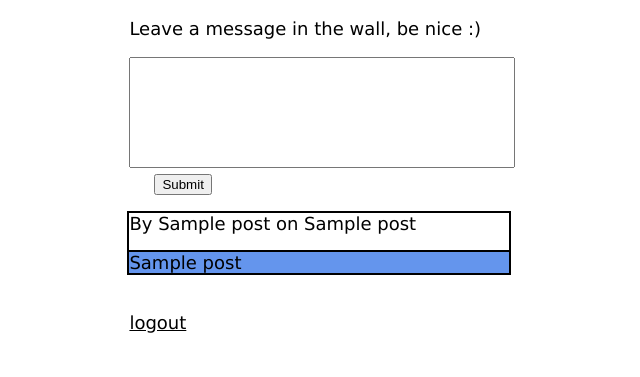
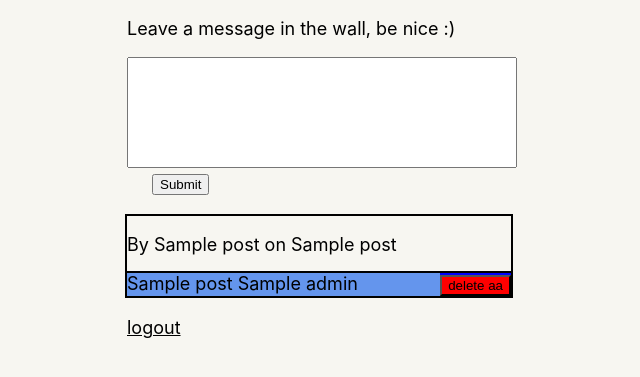
Before and after one commit to shabbs15/shabbs15.github.io, a Flask app: template templates/wall.html in a window 1280 px wide. Shown: the top 377 px of the page, without its empty margins (321-961 px from the left). Run offline with Flask 2, Linux system fonts and the light colour scheme; the template is opened without the code that fills it: most values are stand-ins (such as "Sample title", 1, 10 or a date in 2020).

Commit message:
can delete shit messages

```diff
--- a/app.py
+++ b/app.py
@@ -22,7 +22,7 @@
         user = request.form["nm"]
         session["user"] = user
         flash("logged in, well done")
-        return redirect(url_for("user", usr=user))
+        return redirect(url_for("user"))
     else:
         return render_template("login.html", title="login")
 
@@ -37,16 +37,23 @@
 @app.route("/wall", methods=["POST", "GET"])
 def wall():
     if "user" in session:
+        user = session["user"]
         if request.method == "POST":
-            post = request.form["post"]
-            user = session["user"]
-            date = datetime.today().strftime('%Y-%m-%d %H:%M')
-            model.addToTheWall(post, user, date)
-            return redirect(url_for("wall"))
-        else:
-            wallPosts = model.getPosts()
+            if "post" in request.form:
+                post = request.form["post"]
+                date = datetime.today().strftime('%Y-%m-%d %H:%M')
+                model.addToTheWall(post, user, date)
+                return redirect(url_for("wall"))
+            elif "key" in request.form and user == "shabbs":
+                key = request.form["key"]
+                model.deleteRecord(key)
+                return redirect(url_for("wall"))
 
-            return render_template("wall.html", posts=wallPosts)
+        wallPosts = model.getPosts()
+
+        print("yo", user=="shabbs")
+
+        return render_template("wall.html", posts=wallPosts, admin=user=="shabbs")
     else:
         return redirect(url_for("login"))
 
--- a/static/styles.css
+++ b/static/styles.css
@@ -1,27 +1,47 @@
 body {
+    font-family: -apple-system, BlinkMacSystemFont, 'Segoe UI', Roboto, Oxygen, Ubuntu, Cantarell, 'Open Sans', 'Helvetica Neue', sans-serif;
     font-size: large;
-    font-family: Verdana;
+    margin: 0px;
+    background-color: rgb(247, 246, 241);
+}
+
+#submitPost {
+    text-align: center;
+    margin-left: 25px;
 }
 
 #wall{
     width:30%;
-    margin: 0px;
-    padding: 0px;
     margin:auto;
 }
 
 #wallPost {
     outline: 2px solid;
+    display: flex;
+    flex-direction: column;
 }
 
 #wallMessage{
     outline: 2px solid;
     background-color: cornflowerblue;
+    display: flex;
+    height: 10%;
 }
 
-#submitPost {
-    text-align: center;
-    margin-left: 25px;
+#wallActualMessage {
+    word-wrap: break-word;
+    width: 80%;
+}
+
+#deletePost {
+    margin-left: auto;
+    background-color: blue;
+    display:flex;
+    align-items: center;
+}
+
+#deleteButton {
+    background-color: red;
 }
 
 textarea {
@@ -34,6 +54,10 @@
     outline:none;
 }
 
-a, a:visited {
-    color: inherit;
+a {
+    color: black;
 }
+
+a:hover{
+    color:rgb(175, 174, 174);
+}
--- a/templates/layout.html
+++ b/templates/layout.html
@@ -2,9 +2,9 @@
 <html>
 <head>
     {% if title %}
-        <title>Flask Blog - {{title}}</title>
+        <title>Shabbs - {{title}}</title>
     {% else %}
-        <title>Flask blog</title>
+        <title>Shabbs</title>
     {% endif %}
     <link rel="stylesheet" href="{{ url_for('static', filename='styles.css') }}">
 </head>
--- a/templates/wall.html
+++ b/templates/wall.html
@@ -6,15 +6,27 @@
 <form method="post">
     <p>Leave a message in the wall, be nice :)</p>
     <textarea name="post" rows="7"></textarea>
-    <input type="submit" name="submit" id="submitPost">
+    <input type="submit" name="name" id="submitPost">
 </form>
 
 
 {% for post in posts %}
+    <br>
     <div id="wallPost">
-        <p>By {{post[2]}} on {{post[3]}}<br>
+        <p>By {{post[2]}} on {{post[3]}} <br>
         <div id="wallMessage">
-            {{post[1]}}</p>
+            <div id="wallActualMessage">{{post[1]}} {{ admin }}</div>
+
+            {% if admin %}
+
+            <div id = "deletePost">
+            <form method="post">
+                <input type="hidden" name="key" value = {{post[0]}} >
+                <input type="submit" name = "delete" value = "delete aa" id="deleteButton">
+            </form>
+            </div>
+
+            {% endif %}
         </div>
     </div>
 {% endfor %}
```
Also changed, not shown: model.py (+8 -2 lines).
